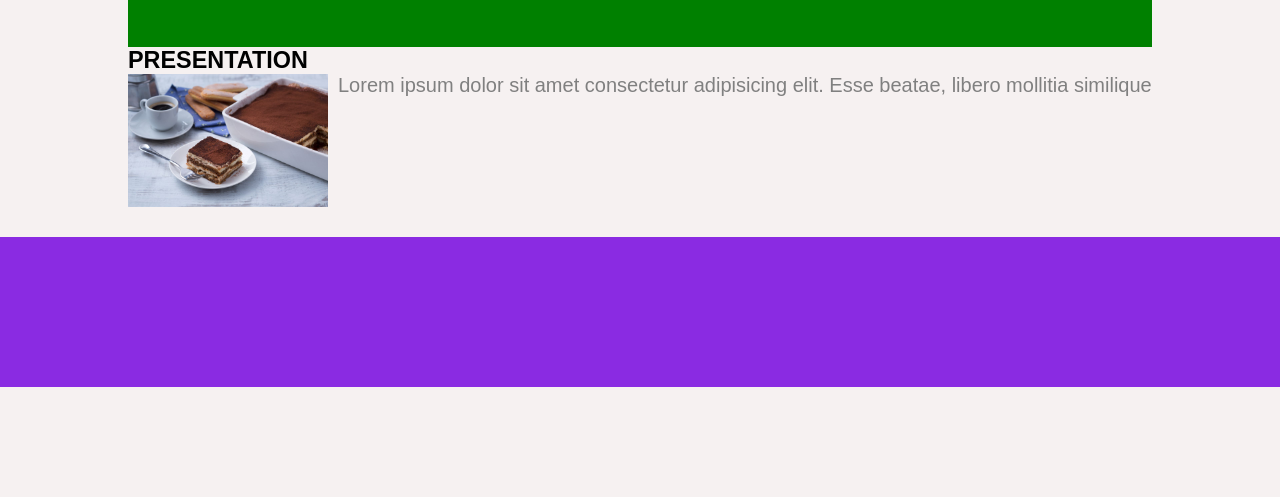
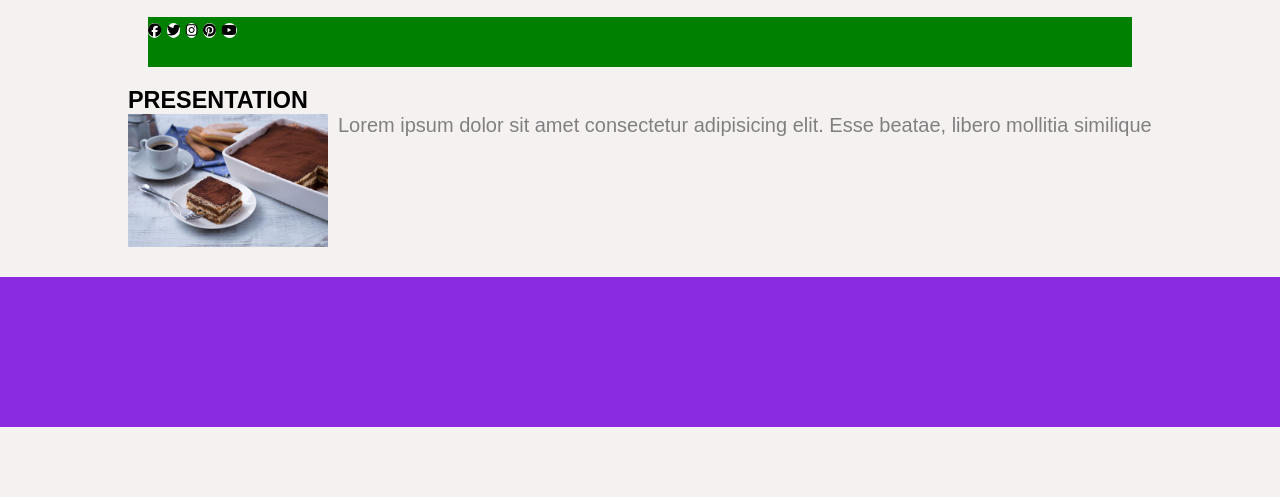
Before and after one commit to Giuseppe-Rizza/htmlcss-responsive-layout, a plain HTML site: page index.html in a window 1280 px wide. Shown: the part 393-890 px from the top of the page. Before the commit the page ends 850 px from the top, so only its background shows below. Drawn offline with Linux system fonts and the light colour scheme.

Commit message:
[feat] Add buttons

```diff
--- a/css/style.css
+++ b/css/style.css
@@ -76,7 +76,15 @@ li {
 }
 
 #banner {
-    display: none;
+    margin: 20px;
+    display: flex;
+    justify-content: space-between;
+}
+
+.btn {
+    border-radius: 50%;
+    border: none;
+    background-color: white;
 }
 
 #presentation img {
--- a/index.html
+++ b/index.html
@@ -64,6 +64,12 @@
 
             <div id="banner">
 
+                <button class="btn"><i class="fa-brands fa-facebook"></i></button>
+                <button class="btn"><i class="fa-brands fa-twitter"></i></button>
+                <button class="btn"><i class="fa-brands fa-instagram"></i></button>
+                <button class="btn"><i class="fa-brands fa-pinterest"></i></button>
+                <button class="btn"><i class="fa-brands fa-youtube"></i></button>
+
             </div>
 
             <!-- sezione presentazione -->
```
